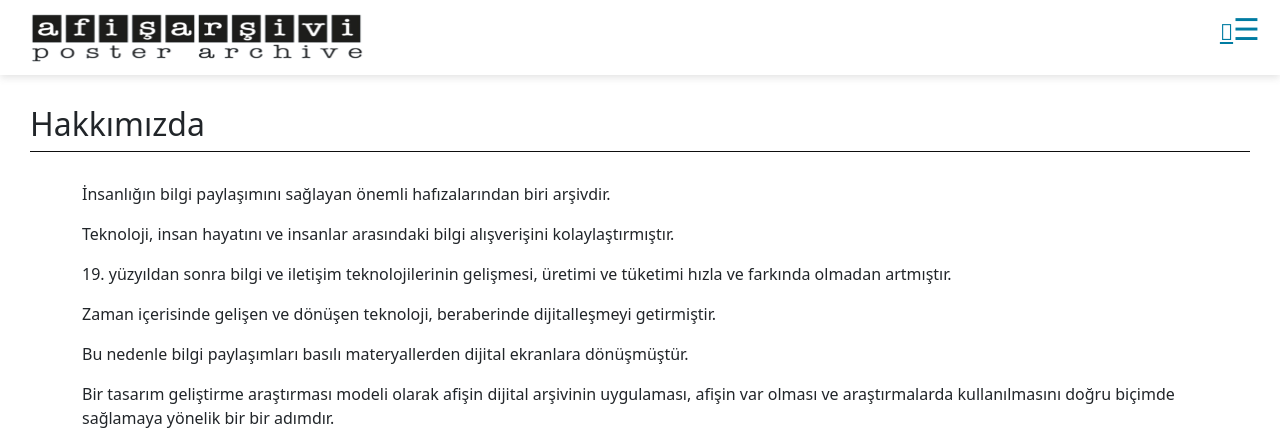
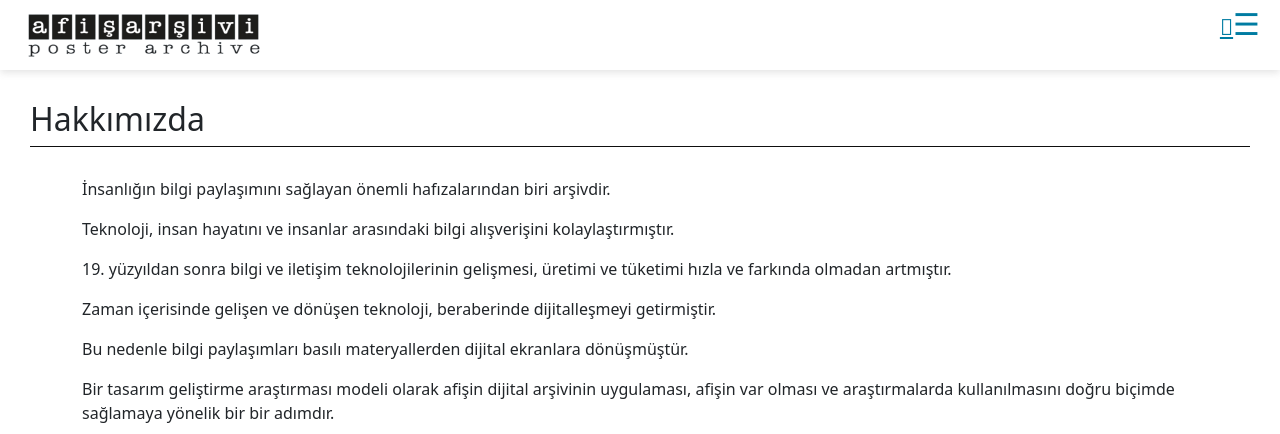
Before and after one commit to Eldekipek/AfisArsivi, a Laravel app: page /about in a window 1280 px wide. Shown: the top 434 px of the page. Run offline with Laravel 9, Linux system fonts and the light colour scheme; data comes from the database, SQL or seed files in the repository; data that the repository does not hold is empty; some libraries are stand-ins or nearby versions.

Commit message:
front update

```diff
--- a/public/css/style.css
+++ b/public/css/style.css
@@ -308,6 +308,9 @@ h1.big{
     }
 }
 .title a .header-img{
-    width: 357px;
-    height: 55px;
+    width: 250px;
+    height: 50px;
 }
+.sidenav a{
+    color: white;
+}
--- a/resources/views/front/layout.blade.php
+++ b/resources/views/front/layout.blade.php
@@ -85,6 +85,8 @@
         document.getElementById("mySidenav").style.width = "250px";
         document.getElementById("mySidenav").style.right = 0;
         document.getElementById("mySidenav").style.left = 'auto';
+        document.getElementById("mySidenav").style.backgroundColor = "#007ca2";
+        document.getElementById("mySidenav").style.color = "white" ;
     }
 
     function closeNav() {
```
